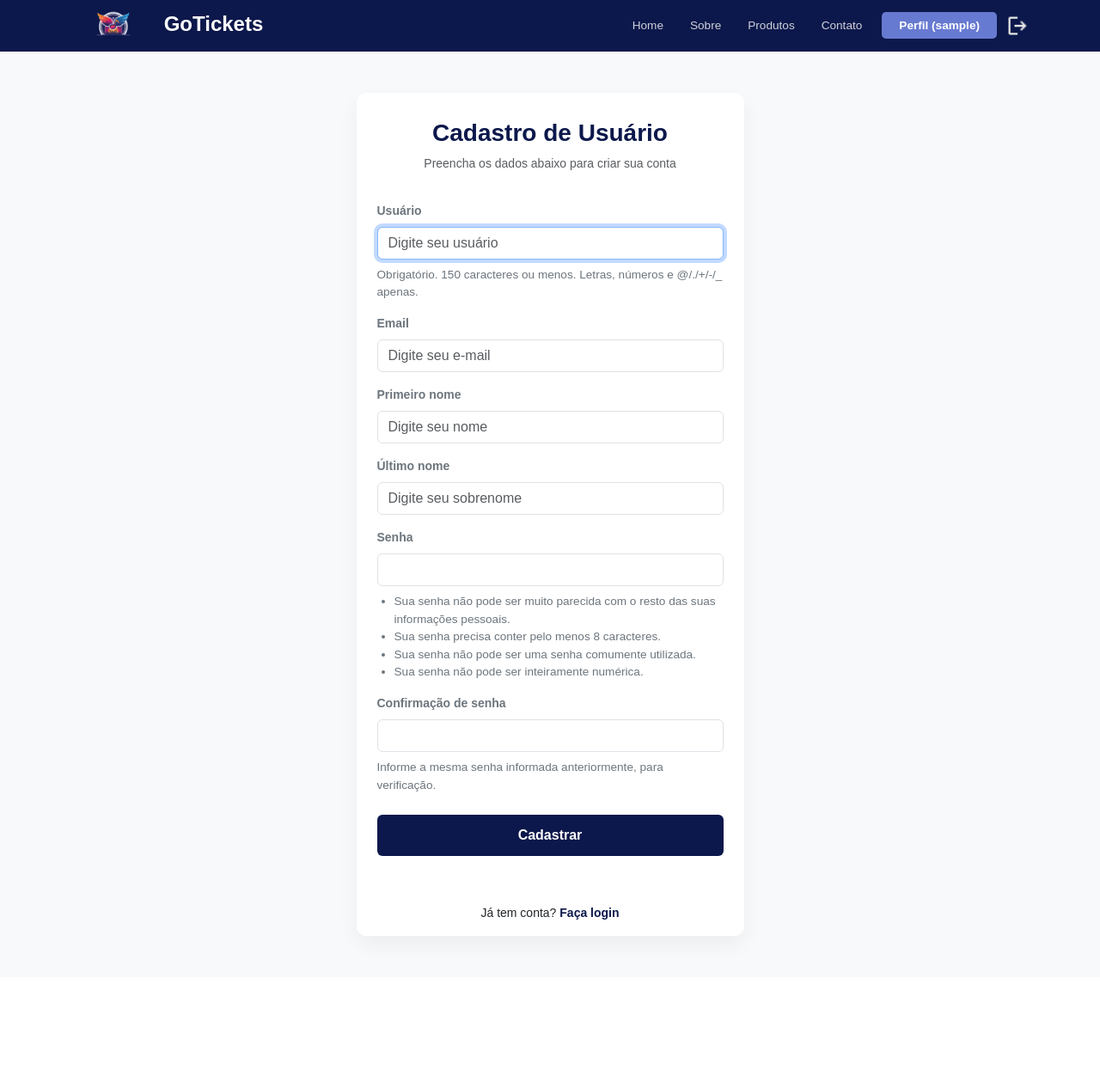
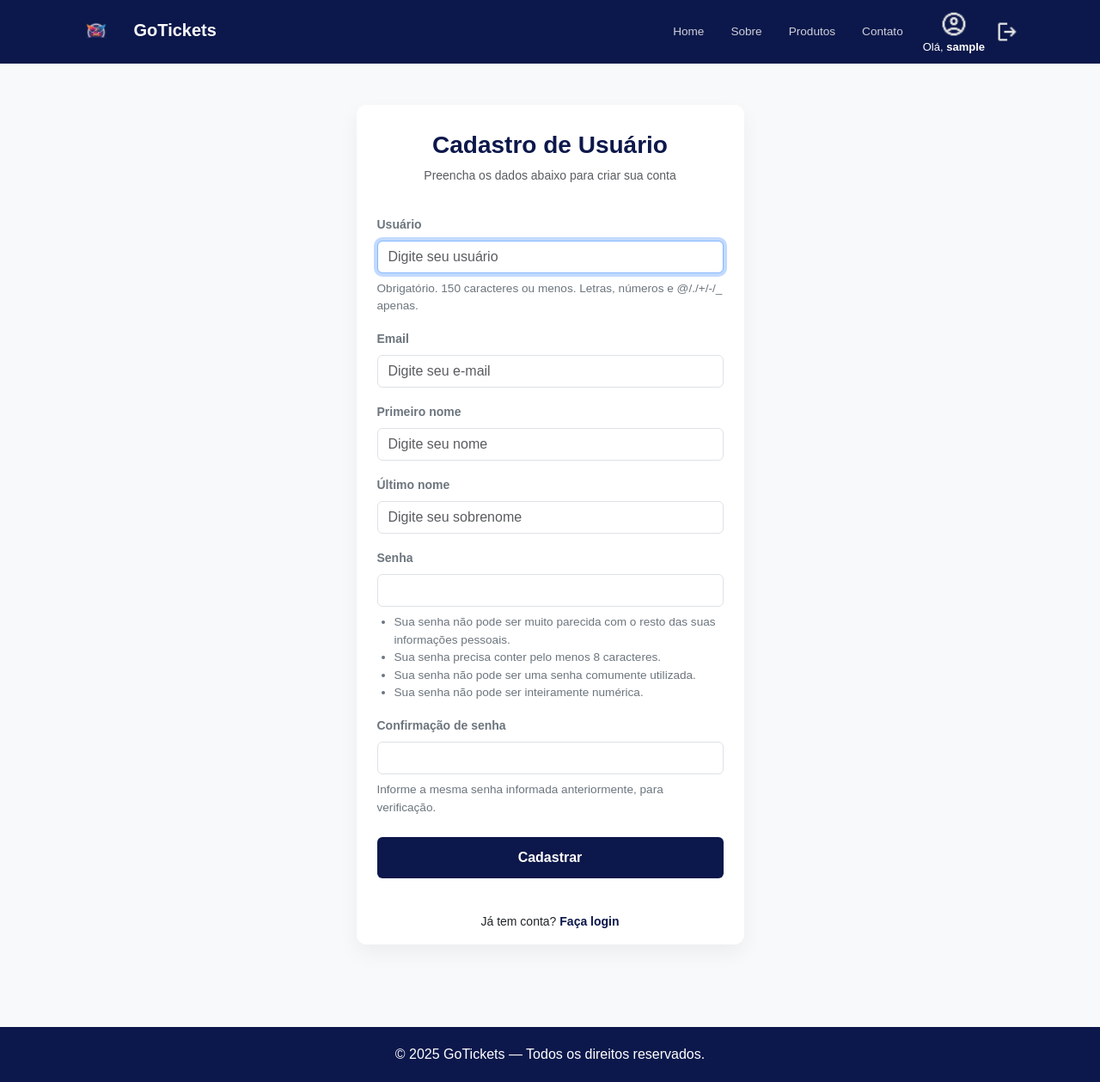
Before and after one commit to isabelamarchesoni/GoTickets, a Django app: page /cadastro/ in a window 1280 px wide. Shown: the whole page at 86% size. Before the commit the page ends 1100 px from the top, so only its background shows below. Run offline with Django 5.2, Linux system fonts and the light colour scheme; the visitor is signed in with stand-in values (Sample User, id 1); data comes from the database, SQL or seed files in the repository.

Commit message:
feat: Update template structure and styles add login icon image

```diff
--- a/app/templates/template.html
+++ b/app/templates/template.html
@@ -1,120 +1,136 @@
 {% load static %}
+<!DOCTYPE html>
 <html lang="pt-br">
 <head>
     <meta charset="UTF-8">
     <meta name="viewport" content="width=device-width, initial-scale=1.0">
-    <title>{% block titulo %} {% endblock %}</title>
-    <link rel="stylesheet" href="{% static 'styles/styles.css' %}">
-    <link href="https://cdn.jsdelivr.net/npm/bootstrap@5.3.8/dist/css/bootstrap.min.css" rel="stylesheet" integrity="sha384-sRIl4kxILFvY47J16cr9ZwB07vP4J8+LH7qKQnuqkuIAvNWLzeN8tE5YBujZqJLB" crossorigin="anonymous">
-    <link rel="stylesheet" href="https://cdn.jsdelivr.net/npm/bootstrap-icons@1.10.5/font/bootstrap-icons.css">
-</head>
-<body>
-<header>
+    <title>{% block titulo %}template{% endblock %}</title>
+    <link href="https://cdn.jsdelivr.net/npm/bootstrap@5.3.8/dist/css/bootstrap.min.css" rel="stylesheet">
+    <link href="https://cdn.jsdelivr.net/npm/bootstrap-icons@1.10.5/font/bootstrap-icons.css" rel="stylesheet">
+
     <style>
         :root {
-            --primary-green: #0c184bff;
-            --accent-green: #677ad1ff;
+            --primary-blue: #0c184bff;
+            --accent-blue: #677ad1ff;
         }
+
         body {
-            background-color: #f9f9f9; font-family: sans-serif;
+            background-color: #f9f9f9;
+            font-family: sans-serif;
         }
 
         .navbar-logo {
-            max-height:100px;
-            height: auto;
+            max-height: 60px;
             width: auto;
-            margin-right: 2px; /* Reduzindo drasticamente o espaçamento */
         }
 
         .navbar-custom {
-            min-height: 60px;
+            background-color: var(--primary-blue);
+            padding: 2px 0;
         }
-        .navbar-custom {
-            background-color: var(--primary-green);
-            padding: 15px 0;
-            height: 60px;
+
+        .nav-link {
+            color: rgba(255,255,255,0.8) !important;
+            margin-right: 15px;
+        }
+
+        .nav-link:hover {
+            color: white !important;
+        }
+
+        .perfil-link {
+            text-decoration: none;
+            color: white;
+            display: flex;
+            flex-direction: column;
             align-items: center;
         }
-        .navbar-brand { font-weight: bold; font-size: 1.5rem; color: white !important; }
-        .nav-link { color: rgba(255,255,255,0.8) !important; margin-right: 15px; transition: color 0.3s; }
-        .nav-link:hover { color: white !important; }
 
-        .btn-login {
-            background-color: var(--accent-green);
+        .perfil-icone {
+            width: 32px;
+            height: 32px;
+            object-fit: contain;
+            margin-bottom: 4px;
+        }
+
+        .perfil-texto {
+            font-size: 13px;
+            line-height: 1.1;
+        }
+
+        .btn-logout img:hover {
+            opacity: .7;
+            cursor: pointer;
+        }
+
+        footer {
+            background-color:#0c184bff;
             color: white;
-            font-weight: bold;
-            border: none;
-            padding: 8px 25px;
-            border-radius: 5px;
+            padding: 20px 0;
         }
-        .btn-login:hover { background-color: #5062b4ff; color: white; }
+    </style>
+</head>
+<body>
 
-        .btn-perfil {
-            background-color: var(--accent-green);
-            color: white;
-            font-weight: bold;
-            padding: 8px 20px;
-            border-radius: 5px;
-            text-decoration: none;
-            margin-right: 10px;
-        }
-        .btn-perfil:hover { background-color: #95b4e2ff; color: white; }
-
-        .btn-logout {
-            background-color: #b60517ff;
-            color: white;
-            font-weight: bold;
-            padding: 8px 20px;
-            border-radius: 5px;
-            border: none;
-        }
-        .btn-logout:hover { background-color: #7a0712ff; color: white; }
-
-        footer { background-color: #000; color: white; padding: 20px 0; font-size: 0.9rem; }
-
-    </style>
+<header>
     <nav class="navbar navbar-expand-lg navbar-custom">
         <div class="container">
-            <a class="navbar-brand" href="{% url 'home' %}">
-                <img src="{{ pagina.logo_do_site.url }}" class="img-fluid rounded navbar-logo" alt="Logo" >
+            <a class="navbar-brand text-white fw-bold" href="{% url 'home' %}">
+                <img src="{{ pagina.logo_do_site.url }}" class="navbar-logo me-2" alt="Logo">
                 GoTickets
             </a>
-            <button class="navbar-toggler" type="button" data-bs-toggle="collapse" data-bs-target="#navbarNav">
+
+            <button class="navbar-toggler bg-light" type="button" data-bs-toggle="collapse" data-bs-target="#navbarNav">
                 <span class="navbar-toggler-icon"></span>
             </button>
+
             <div class="collapse navbar-collapse" id="navbarNav">
+
                 <ul class="navbar-nav ms-auto align-items-center">
+
                     <li class="nav-item"><a class="nav-link" href="{% url 'home' %}">Home</a></li>
                     <li class="nav-item"><a class="nav-link" href="{% url 'home' %}#sobre">Sobre</a></li>
                     <li class="nav-item"><a class="nav-link" href="{% url 'home' %}#produtos">Produtos</a></li>
                     <li class="nav-item"><a class="nav-link" href="{% url 'home' %}#contato">Contato</a></li>
 
                     {% if user.is_authenticated %}
-                        <li class="nav-item">
-                            <a class="btn-perfil" href="{% url 'perfil' %}">
-                                Perfil ({{ user.username }})
+                        <li class="nav-item text-center">
+                            <a href="{% url 'perfil' %}" class="perfil-link">
+                                <img src="{% static 'img/login.png' %}" class="perfil-icone">
+                                <div class="perfil-texto">Olá, <strong>{{ user.username }}</strong></div>
                             </a>
                         </li>
-                    <li class="nav-item">
-                      <form action="{% url 'logout' %}" method="post" class="d-inline">
+
+                        <li class="nav-item text-center">
+                            <form action="{% url 'logout' %}" method="post">
                                 {% csrf_token %}
-                        <button type="submit" class="btn-logout p-0 border-0 bg-transparent">
-                            <img src="{% static 'img/logout.png' %}" alt="Logout" style="width: 28px; cursor: pointer;">
+                                <button type="submit" class="btn btn-logout bg-transparent border-0">
+                                    <img src="{% static 'img/logout.png' %}" style="width: 28px;">
                                 </button>
                             </form>
                         </li>
 
                     {% else %}
-                        <li class="nav-item"><a class="btn btn-login" href="{% url 'login' %}">Login</a></li>
+                        <li class="nav-item text-center">
+                            <a href="{% url 'login' %}" class="perfil-link">
+                                <img src="{% static 'img/login.png' %}" class="perfil-icone">
+                                <div class="perfil-texto">Login</div>
+                            </a>
+                        </li>
                     {% endif %}
                 </ul>
+
             </div>
         </div>
     </nav>
 </header>
+
+
 <main>
+
     {% block conteudo %}
     <div style="min-height: 80vh;">
+
         {% if messages %}
         <div class="container mt-3">
             {% for message in messages %}
@@ -128,14 +144,19 @@
 
         {% block content %}{% endblock %}
     </div>
+    {% endblock %}
+
+</main>
+
+
 <footer class="text-center mt-5">
     <div class="container">
-            <p class="mb-0">&copy; 2025 CodeDjango. Todos os direitos reservados.</p>
+        <p class="mb-0">&copy; 2025 GoTickets — Todos os direitos reservados.</p>
     </div>
 </footer>
 
-    <script src="https://cdn.jsdelivr.net/npm/bootstrap@5.3.0/dist/js/bootstrap.bundle.min.js"></script>
-        {% endblock %}
-    </main>
+
+<script src="https://cdn.jsdelivr.net/npm/bootstrap@5.3.8/dist/js/bootstrap.bundle.min.js"></script>
+
 </body>
 </html>
```
Also changed, not shown: app/static/img/login.png (added). Lines whose indentation alone changed are shown as unchanged.
